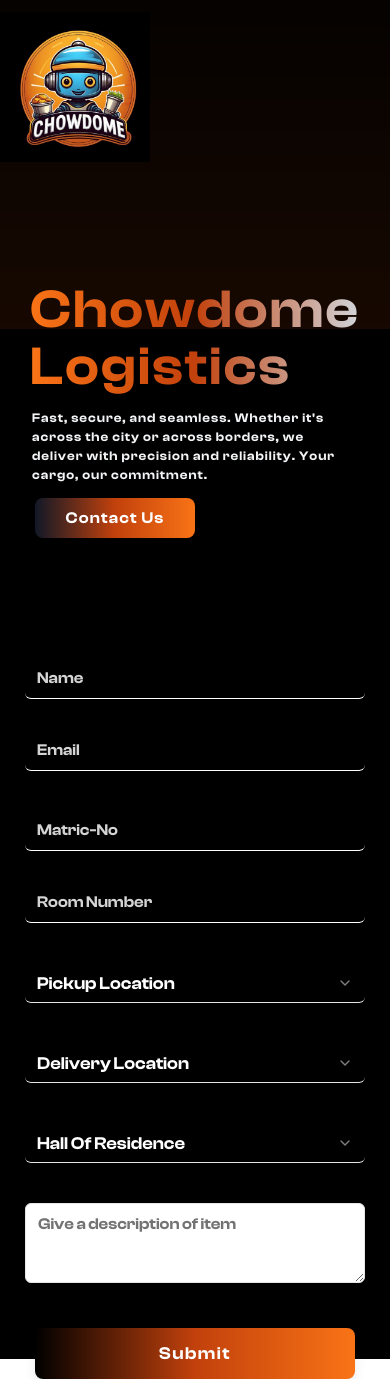
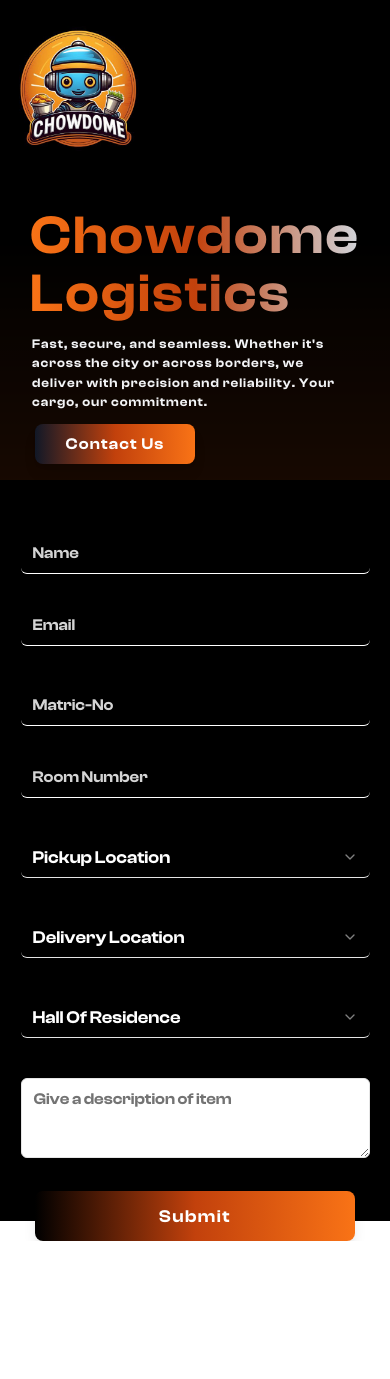
Before and after one commit to belbelbelbel/chowdome, a Next.js app: page / in a window 390 px wide. After the commit the page ends 1241 px from the top, so only its background shows below. Built offline with nearby package versions, Linux system fonts and the light colour scheme.

Commit message:
update on responsiveness

```diff
--- a/app/page.tsx
+++ b/app/page.tsx
@@ -14,9 +14,9 @@
   }, []);
 
   return (
-    <div className="bg-bg-img- bg-contain bg-no-repeat h-screen flex gap-28 xl:gap-12 xl:flex-row flex-col items-center justify-center w-screen text-white bg-black">
+    <div className="bg-bg-img- bg-contain bg-no-repeat h-screen flex  xl:gap-12 xl:flex-row flex-col items-center  w-screen text-white bg-black">
       <div className="xl:w-[50%] w-full bg-gradient-to-b from-black via-black to-orange-600 h-full">
-        <div className=" xl:h-[70%] w-full h-full xl:mt-16 mt-[31.4rem] gap-3 xl:gap-0 flex items-center justify-center flex-col p-8 rounded-lg xl:max-w-3xl z-50 relative mx-auto my-16">
+        <div className=" xl:h-[70%] w-full h-full mt-[6rem] xl:mt-16 gap-3 xl:gap-0 flex items-center justify-center flex-col p-8 rounded-lg xl:max-w-3xl z-50 relative mx-auto my-16">
           <h2 className="text-left xl:text-center text-[3.4rem] tracking-[2px] xl:tracking-[0px]  md:text-[3.7rem] leading-[3.6rem] xl:leading-[4rem] font-bold text-transparent bg-clip-text bg-gradient-to-l z-50 relative from-gray-300 via-orange-700 to-orange-500 xl:mb-4">
             Chowdome Logistics
           </h2>
--- a/components/Hero.tsx
+++ b/components/Hero.tsx
@@ -68,7 +68,7 @@
         }
     }
     return (
-        <div className='h-full w-full flex-col flex justify-center bg-black items-center'>
+        <div className='h-full w-full flex-col gap-3  flex justify-center bg-black items-center'>
             <div className="absolute inset-0 bg-black bg-opacity-90 z-20"></div>
             <div>
                 <div className="absolute z-50  top-3 left-0 xl:left-6">
@@ -83,7 +83,7 @@
             </div>
 
 
-            <div className=" flex flex-col gap-10  xl:gap-8 p-6 mt-20 rounded-[1rem] shadow-xl border-[1.5px] border-black w-full xl:w-[94%] z-30 h-full xl:h-[90%] ">
+            <div className=" flex flex-col gap-10  xl:gap-8  mt-10 rounded-[1rem]  shadow-xl border-[1.5px] border-black w-[90%] xl:w-[94%] z-30 h-full xl:h-[90%] ">
                 <div className='flex xl:flex-row flex-col items-center xl:gap-5 gap-8'>
                     <Input placeholder='Name' value={formProfile.firstName} name='firstName' onChange={handleChange} type='text' />
                     <Input placeholder='Email' value={formProfile.email} type='email' name='email' onChange={handleChange} />
```
